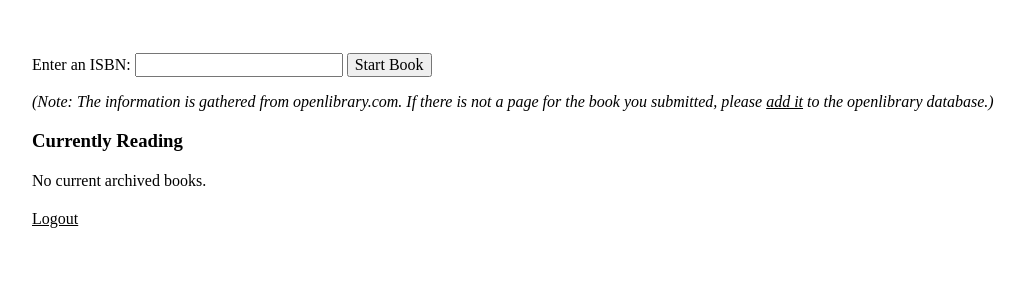
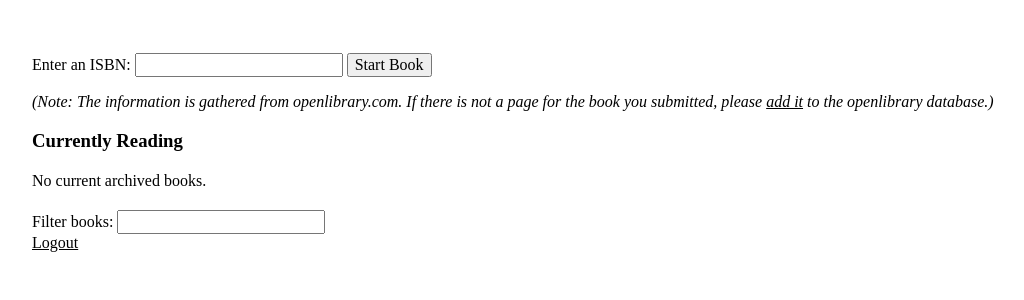
Before and after one commit to onthestairs/booklog, a Django app: page /brooks/ in a window 1280 px wide. Shown: the part 85-385 px from the top of the page, without its empty margins (32-1056 px from the left). Run offline with Django 3.2, Linux system fonts and the light colour scheme; the visitor is signed in with stand-in values (Sample User, id 1); data that the repository does not hold is empty; some libraries are stand-ins or nearby versions; some web fonts are replaced.

Commit message:
added a javascript search filter on the list of brooks

```diff
--- a/booklog/templates/brooks.html
+++ b/booklog/templates/brooks.html
@@ -37,7 +37,35 @@
 	<div class="booklist_holder">
 		<p>No current archived books.</p>
 	</div>
-
 {% endfor %}
 
+<div class="filter">
+	Filter books: <input type="text" name="filter_books" id="filter_books" />
+	<script>
+		$("#filter_books").keyup(function () {
+			$('.booklist_holder li').each(function(index) {
+						var q = $("#filter_books").val().toLowerCase();
+						var qs = q.split(' ');
+						var kwds = $(this).attr('data-keywords').split(',');
+						var matches = 0;
+						for (var i=0; i < qs.length; i++) {
+							for (var j=0; j < kwds.length; j++) {
+								if( kwds[j].indexOf(qs[i]) !== -1 ) {
+									matches++;
+									break;
+								}
+							}
+						}
+						if(matches == qs.length) {
+							$(this).show();
+						}
+						else {
+							$(this).hide()
+						}
+						return true;
+					});
+		});
+	</script>
+</div>
+
 {% endblock %}
--- a/booklog/templates/snippets/book_list_item.html
+++ b/booklog/templates/snippets/book_list_item.html
@@ -1,8 +1,8 @@
-<li class="book-box">
+<li class="book-box" data-keywords="{{ brook.book.keywords|join:"," }}">
 	<a href="{% url 'books.views.brook' brook.id %}">
 	{% if brook.book.image %}
 		<img src="{{ brook.book.image }}"/>
 	{% endif %}
-	<div{% if not brook.book.image %} style="display:block"{% endif %}><span>{{brook.book}} <br /><br /><em>by</em><br /><br /> {{brook.book.authors_string}}</span></div>
+	<div{% if not brook.book.image %} style="display:block"{% endif %}><span>{{brook.book.title}} <br /><br /><em>by</em><br /><br /> {{brook.book.authors_string}}</span></div>
 	</a>
 </li>
--- a/books/static/style.css
+++ b/books/static/style.css
@@ -161,3 +161,7 @@ hr {
 .review_box {
 	width: 100%;
 }
+
+.filter {
+	clear: both;
+}
```
Also changed, not shown: books/models.py (+9 -0 lines).
